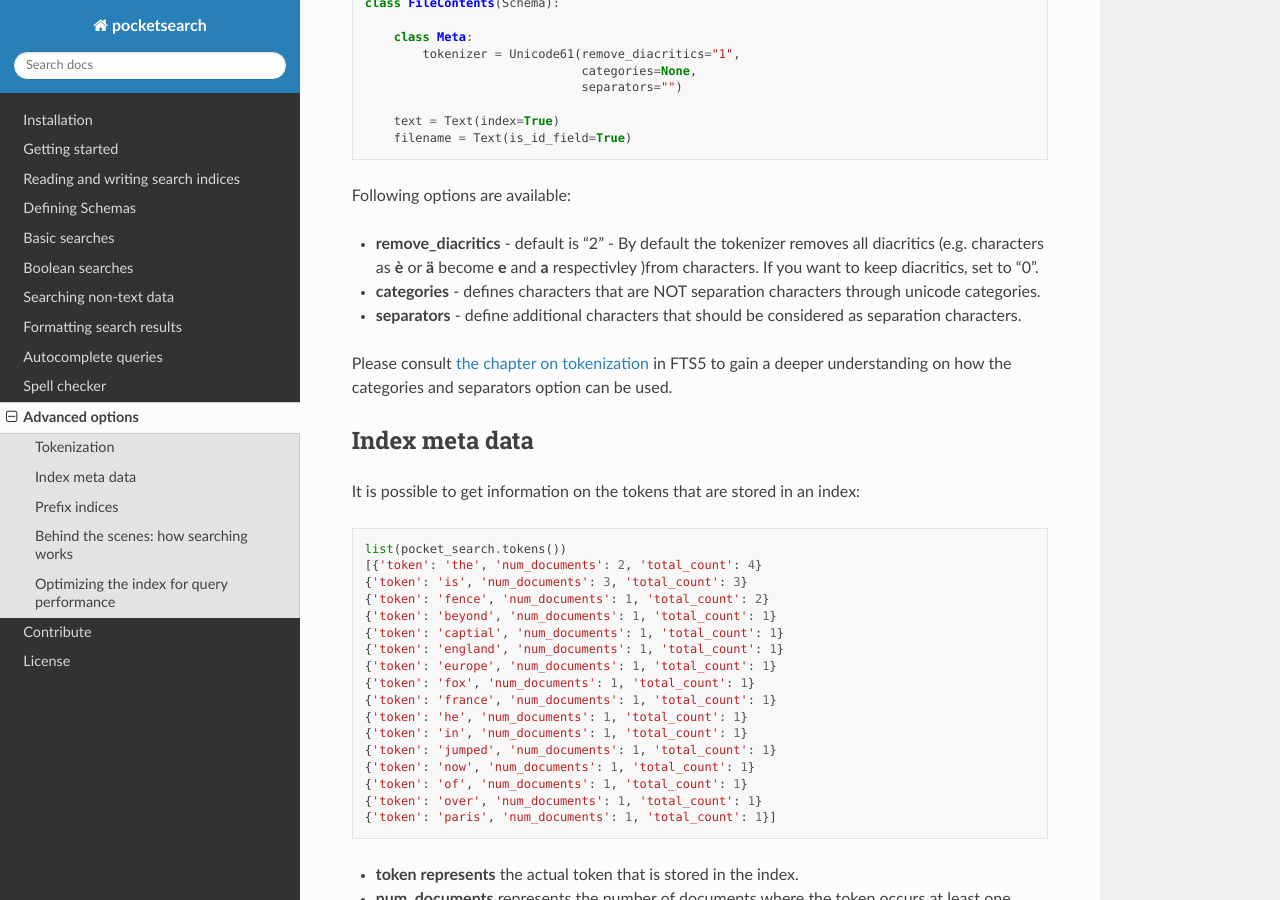
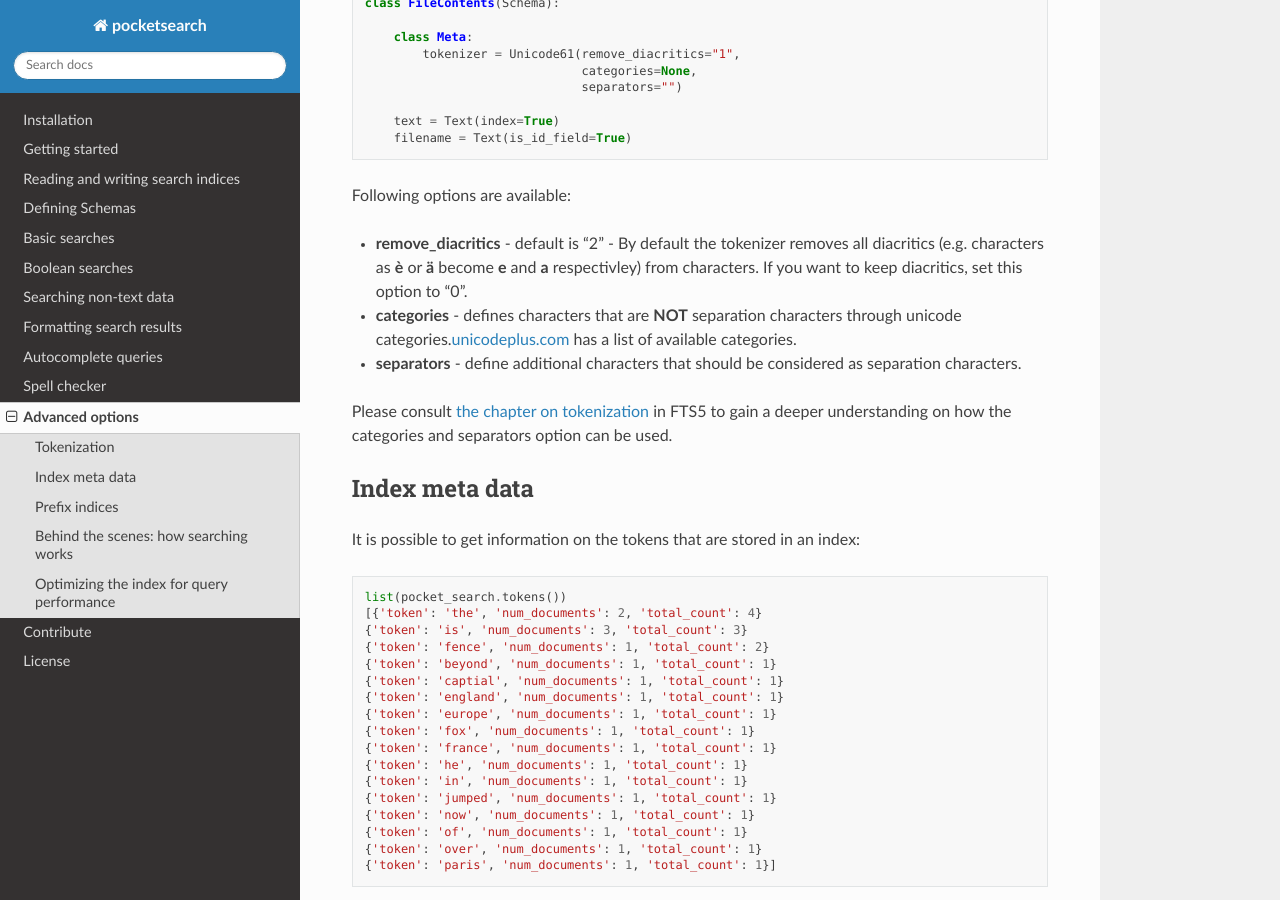
Before and after one commit to kaykay-dv/pocketsearch, a Sphinx documentation site: the page built from docs/advanced.md, in a window 1280 px wide and 900 px high, scrolled down 363 px. Built offline with Sphinx 7.4.7 and the Read the Docs theme 2.0.0, drawn with Linux system fonts in a browser that asks for light colours.

Commit message:
Updates to documentation

```diff
--- a/docs/advanced.md
+++ b/docs/advanced.md
@@ -23,8 +23,8 @@
 
 Following options are available:
 
-* **remove_diacritics** - default is "2" - By default the tokenizer removes all diacritics (e.g. characters as **è** or **ä** become **e** and **a** respectivley )from characters. If you want to keep diacritics, set to "0".
-* **categories** - defines characters that are NOT separation characters through unicode categories.
+* **remove_diacritics** - default is "2" - By default the tokenizer removes all diacritics (e.g. characters as **è** or **ä** become **e** and **a** respectivley) from characters. If you want to keep diacritics, set this option to "0".
+* **categories** - defines characters that are **NOT** separation characters through unicode categories.[unicodeplus.com](https://unicodeplus.com/category) has a list of available categories.
 * **separators** - define additional characters that should be considered as separation characters.
 
 Please consult [the chapter on tokenization](https://www.sqlite.org/fts5.html#unicode61_tokenizer) in FTS5 to gain a deeper
```
